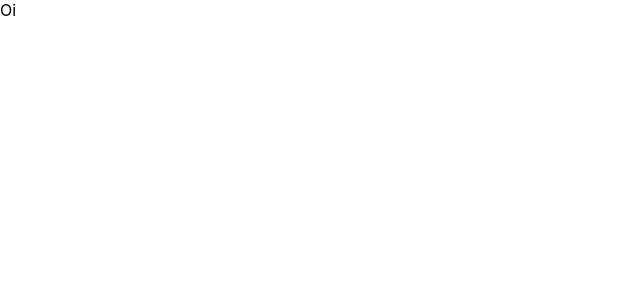
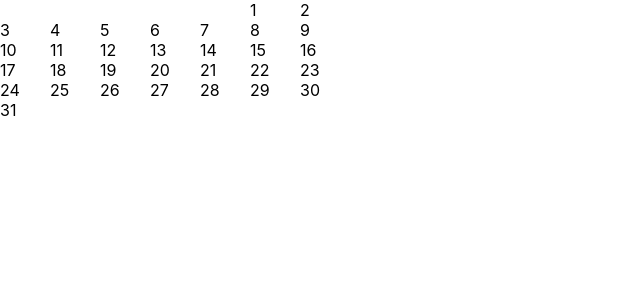
Before and after one commit to SchubertAraujo/Calendario, a React (Create React App) app: page / in a window 1280 px wide. Shown: the top 300 px of the page, without its empty margins (0-640 px from the left). Built offline with nearby package versions, Linux system fonts and the light colour scheme.

Commit message:
Montagens iniciais
Montado o código que ira mostrar o os dias em seus dias corretos da semana com visual já montado.

```diff
--- /dev/null
+++ b/src/components/Home/Home.jsx
@@ -0,0 +1,48 @@
+/* eslint-disable no-console */
+/* eslint-disable no-restricted-syntax */
+/* eslint-disable guard-for-in */
+/* eslint-disable no-unused-vars */
+import './index.css';
+
+export function Home() {
+  const lastDayMonth = (year, month) => {
+    const lastDay = new Date(year, month, 0).getDate();
+    return lastDay;
+  };
+
+  const firstDayWeekIndex = (year, month) => {
+    const day = new Date(year, month - 1, 1);
+    const dayIndex = day.getDay();
+    return dayIndex;
+  };
+
+  const renderIten = () => {
+    let daysEmpty = 0;
+    const elements = [];
+    const firstDayIndex = firstDayWeekIndex(2023, 12);
+    const lastDay = lastDayMonth(2023, 12);
+    const fullCalendarLoop = lastDay + firstDayIndex;
+    for (let i = 1; i <= fullCalendarLoop; i += 1) {
+      if (daysEmpty < firstDayIndex) {
+        elements.push(<div key={i} />);
+        daysEmpty += 1;
+      } else elements.push(<div key={i}>{i - firstDayIndex}</div>);
+    }
+    return elements;
+  };
+
+  const renderTwo = () => {
+    const teste = ['D', 'S', 'T', 'Q', 'Q', 'S', 'S'];
+    const elementes = [];
+
+    for (const e of teste) {
+      <div key={e}>{e}</div>;
+    }
+  };
+  return (
+    <div className="teste">
+      { renderTwo() }
+      { renderIten() }
+    </div>
+  );
+}
--- a/src/components/Home/index.css
+++ b/src/components/Home/index.css
@@ -1,38 +1,4 @@
-.App {
-  text-align: center;
+.teste {
+  display: grid;
+  grid-template-columns: repeat(7, 50px);
 }
-
-.App-logo {
-  height: 40vmin;
-  pointer-events: none;
-}
-
-@media (prefers-reduced-motion: no-preference) {
-  .App-logo {
-    animation: App-logo-spin infinite 20s linear;
-  }
-}
-
-.App-header {
-  background-color: #282c34;
-  min-height: 100vh;
-  display: flex;
-  flex-direction: column;
-  align-items: center;
-  justify-content: center;
-  font-size: calc(10px + 2vmin);
-  color: white;
-}
-
-.App-link {
-  color: #61dafb;
-}
-
-@keyframes App-logo-spin {
-  from {
-    transform: rotate(0deg);
-  }
-  to {
-    transform: rotate(360deg);
-  }
-}
--- a/src/components/Home/index.jsx
+++ /dev/null
@@ -1,7 +0,0 @@
-import './index.css';
-
-export function App() {
-  return (
-    <div>Oi</div>
-  );
-}
--- a/src/index.jsx
+++ b/src/index.jsx
@@ -1,11 +1,11 @@
 import React from 'react';
 import ReactDOM from 'react-dom/client';
 import './index.css';
-import { App } from './components/Home/index';
+import { Home } from './components/Home/Home';
 
 const root = ReactDOM.createRoot(document.getElementById('root'));
 root.render(
   <React.StrictMode>
-    <App />
+    <Home />
   </React.StrictMode>,
 );
```
Also changed, not shown: .eslintrc.js.
